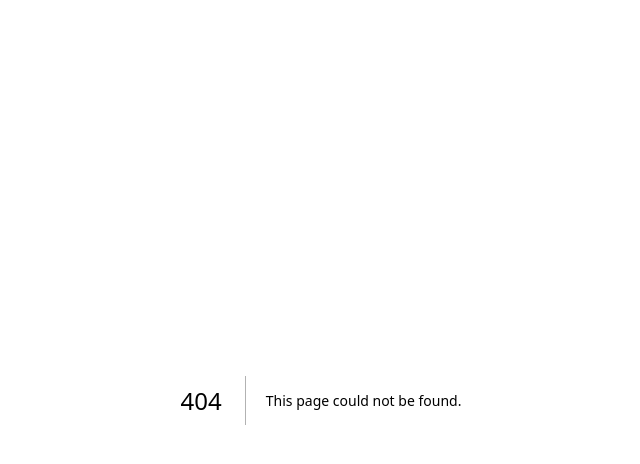
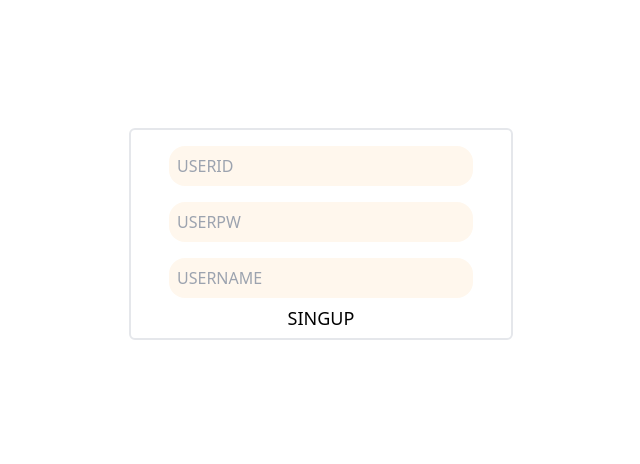
Before and after one commit to DevMinwoo-Jung/ShoppingMarket, a Next.js app in the folder joopang/: page /Components/SignupForm/SignupForm in a window 1280 px wide. Before the commit this address had no page. Shown: the top 464 px of the page, without its empty margins (319-959 px from the left). Built offline with nearby package versions, Linux system fonts and the light colour scheme.

Commit message:
SingupForm ing

```diff
--- /dev/null
+++ b/joopang/pages/Components/SignupForm/SignupForm.tsx
@@ -0,0 +1,51 @@
+import useInput from '@/utils/customHooks/useInput';
+import React from 'react'
+import { useTranslation } from 'react-i18next'
+import Label from '../Label'
+
+const SignupForm = () => {
+  const { t } = useTranslation();
+  const [userId, onChangeUserId] = useInput('');
+  const [password, onChangePassword] = useInput('');
+  const [userName, onChangeUserName] = useInput('');
+
+  const submitForm = () => {
+    let param = {
+      userId,
+      password,
+      userName
+    }
+    console.log(param);
+  }
+
+  return (
+    <div className='sm:w-80 md:w-96 lg:w-120 h-auto m-auto content-center-center text-center mt-32 rounded-md	overflow-y-hidden border-solid border-2'>
+        <div className='mt-4'>
+          <input placeholder={t('USERID')}
+            className='w-4/5 pl-2 rounded-2xl flex m-auto bg-orange-50 mt-4 h-10 required'
+            type="text"
+            value={userId}
+            onChange={onChangeUserId}/>
+        </div>
+        <div className='mt-4'>
+          <input placeholder={t('USERPW')}
+            className='w-4/5 pl-2 rounded-2xl flex m-auto bg-orange-50 mt-4 h-10 required'
+            type="text"
+            value={password}
+            onChange={onChangePassword}/>
+        </div>
+        <div className='mt-4'>
+          <input placeholder={t('USERNAME')}
+            className='w-4/5 pl-2 rounded-2xl flex m-auto bg-orange-50 mt-4 h-10'
+            type="text"
+            value={userName}
+            onChange={onChangeUserName}/>
+        </div>
+      <div className='block' onClick={submitForm}>
+        <Label title={t('SINGUP')}/>
+      </div>
+    </div>
+  )
+}
+
+export default SignupForm
--- a/joopang/pages/index.tsx
+++ b/joopang/pages/index.tsx
@@ -3,6 +3,7 @@ import { store } from '../redux-toolkit/app'
 import { Provider } from 'react-redux'
 import LoginForm from './components/LoginForm/LoginForm'
 import '../utils/lang/i18n'
+import SignupForm from './components/SignupForm/SignupForm'
 
 export default function Home() {
   return (
@@ -12,7 +13,8 @@ export default function Home() {
         <meta name="description" content="Generated by create next app" />
         <meta name="viewport" content="width=device-width, initial-scale=1" />
       </Head>
-      <LoginForm/>
+      {/* <LoginForm/> */}
+      <SignupForm/>
     </Provider>
   )
 }
--- a/joopang/utils/lang/en.json
+++ b/joopang/utils/lang/en.json
@@ -1,5 +1,9 @@
 {
   "LOGIN": "LOGIN",
   "INPUTID": "USER ID",
-  "INPUTPW": "USER PW"
+  "INPUTPW": "USER PW",
+  "USERID": "ID",
+  "USERPW": "Password",
+  "USERNAME": "Nick Name",
+  "SINGUP": "Sign Up"
 }
--- a/joopang/utils/lang/ko.json
+++ b/joopang/utils/lang/ko.json
@@ -1,5 +1,9 @@
 {
   "LOGIN": "로그인하기",
   "INPUTID": "아이디",
-  "INPUTPW": "비밀번호"
+  "INPUTPW": "비밀번호",
+  "USERID": "아이디",
+  "USERPW": "비밀번호",
+  "USERNAME": "활동명",
+  "SINGUP": "회원가입"
 }
```
